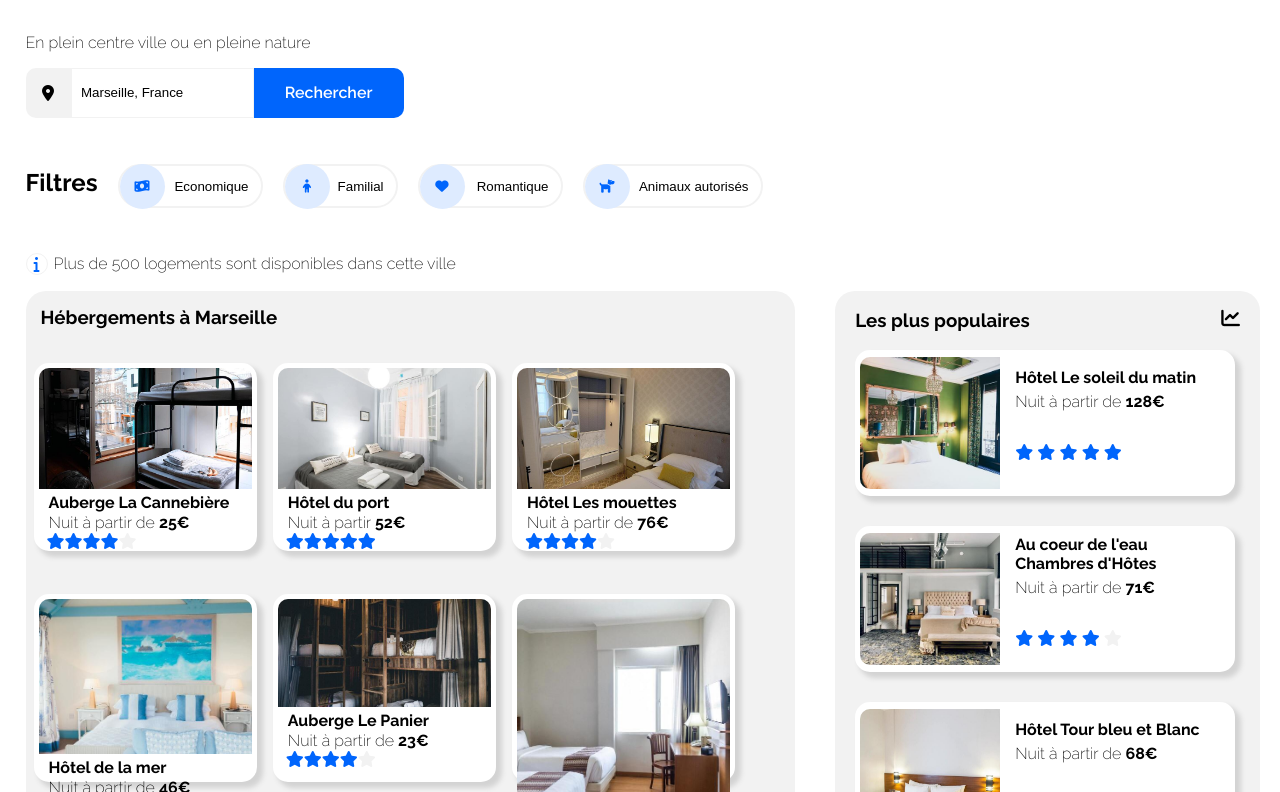
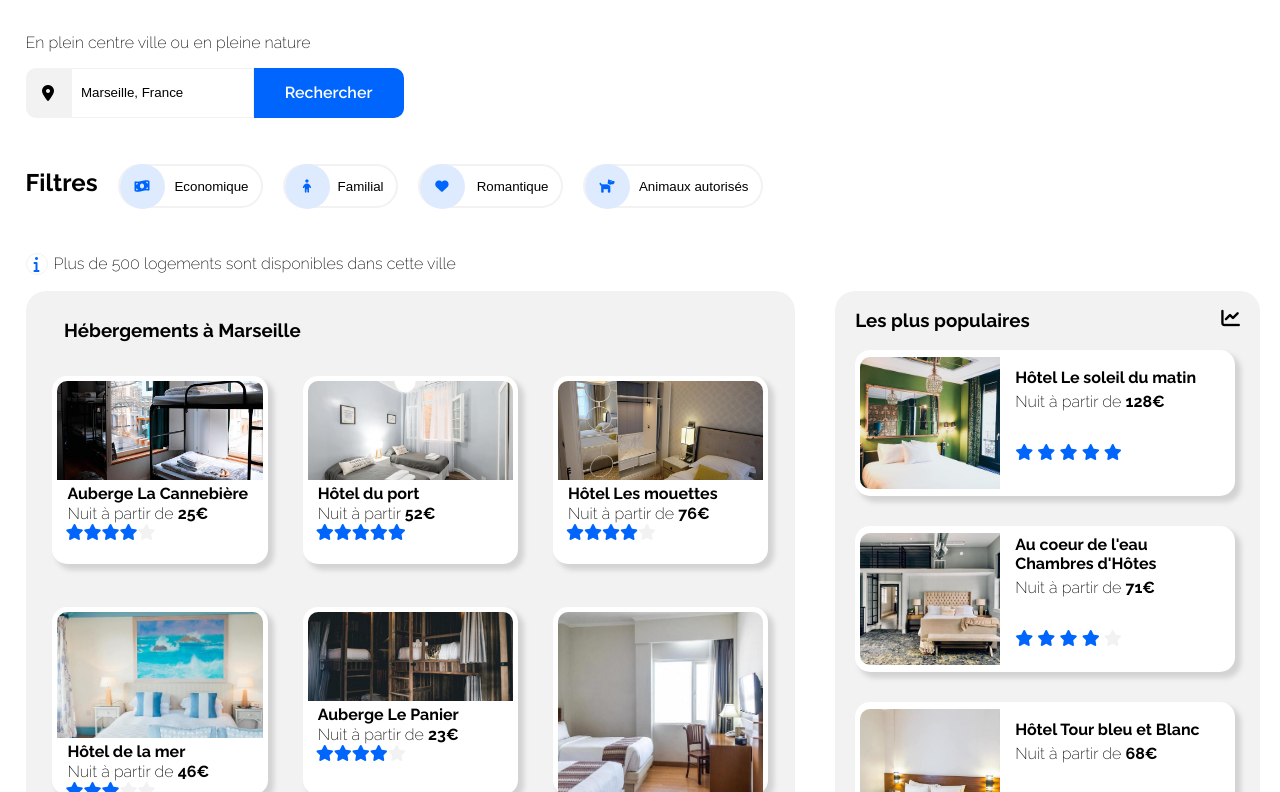
Before and after one commit to Lisa27KL/Projet2, a plain HTML site: page index.html in a window 1280 px wide. Shown: the part 142-934 px from the top of the page. Drawn offline with Linux system fonts and the light colour scheme; files that its build step writes are made by us from their sources.

Commit message:
Add files via upload

```diff
--- a/style.css
+++ b/style.css
@@ -238,7 +238,8 @@ button:hover,.pluspopulaires:hover,#blocactivites1:hover, #blocactivites3:hover{
     display: flex;
     flex-direction: row;
     flex-wrap: wrap;
-    align-items: flex-start;
+    justify-content: space-evenly;
+    align-items: center;
     background-color: #f2f2f2;
     border-radius: 20px;
     flex: 2;
@@ -247,7 +248,14 @@ button:hover,.pluspopulaires:hover,#blocactivites1:hover, #blocactivites3:hover{
 
 .imghebergements{
     width: 100%;
-    height: 60%;
+    height: 50%;
+    border-radius: 10px 10px 0 0;
+    object-fit: cover;
+}
+
+.imghebergements2{
+    width: 100%;
+    height: 50%;
     border-radius: 10px 10px 0 0;
     object-fit: cover;
 }
@@ -269,7 +277,7 @@ button:hover,.pluspopulaires:hover,#blocactivites1:hover, #blocactivites3:hover{
     flex-direction: row;
     flex-wrap: wrap;
     align-content: stretch;
-    width: 29%;
+    width: 28%;
     height: 188px;
     margin: 8px;
     background-color: white;
```
